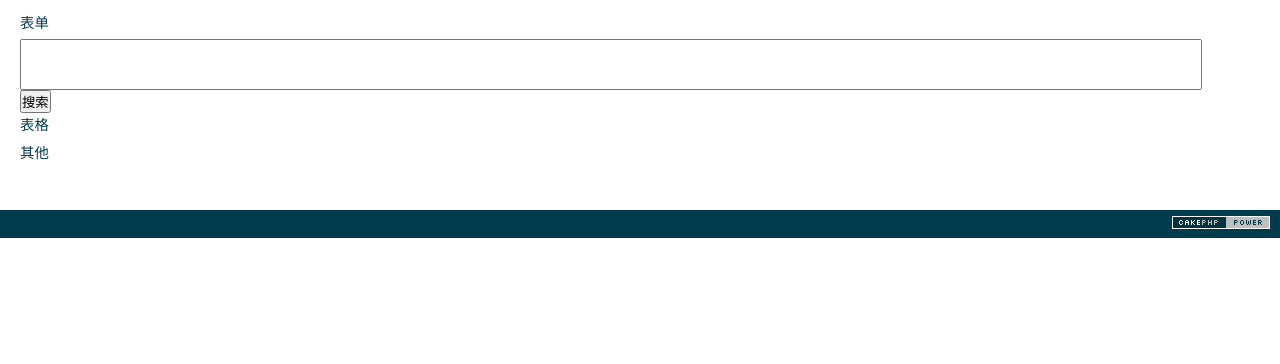
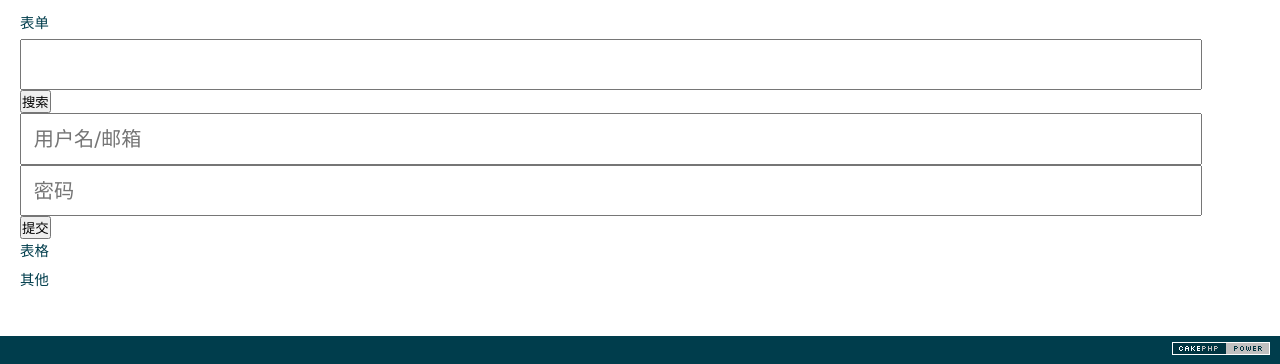
Before and after one commit to caiknife/cakestrap, a CakePHP app: the page made by app/View/Bootstrap/index.ctp in a window 1280 px wide. Shown: the part 2938-3302 px from the top of the page. Before the commit the page ends 3176 px from the top, so only its background shows below. Run offline with PHP 8.4 and a stand-in for CakePHP, Linux system fonts and the light colour scheme; the template is opened without the code that fills it, so the values that code supplies are empty; some libraries are stand-ins or nearby versions.

Commit message:
2013年 09月 04日 星期三 20:08:27 CST

```diff
--- a/app/View/Bootstrap/index.ctp
+++ b/app/View/Bootstrap/index.ctp
@@ -354,6 +354,11 @@
                 <input class="input-medium search-query" type="text" />
                 <button type="submit" class="btn">搜索</button>
             </form>
+            <form class="well form-search">
+                <input class="input-small" type="text" placeholder="用户名/邮箱">
+                <input class="input-small" type="password" placeholder="密码">
+                <button type="submit" class="btn">提交</button>
+            </form>
         </div>
     </div>
 </section>
```
Also changed, not shown: 1 other file.
